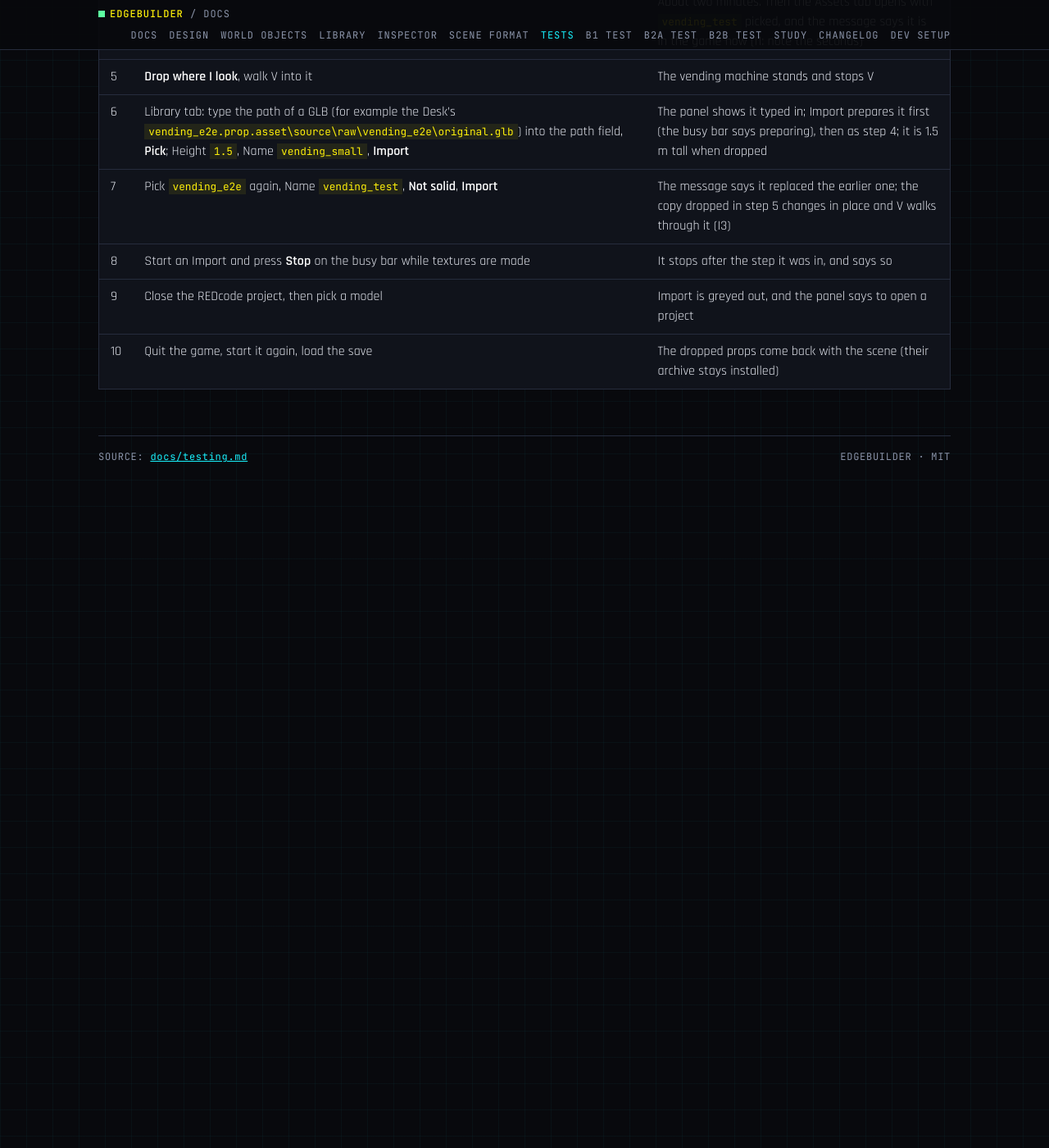
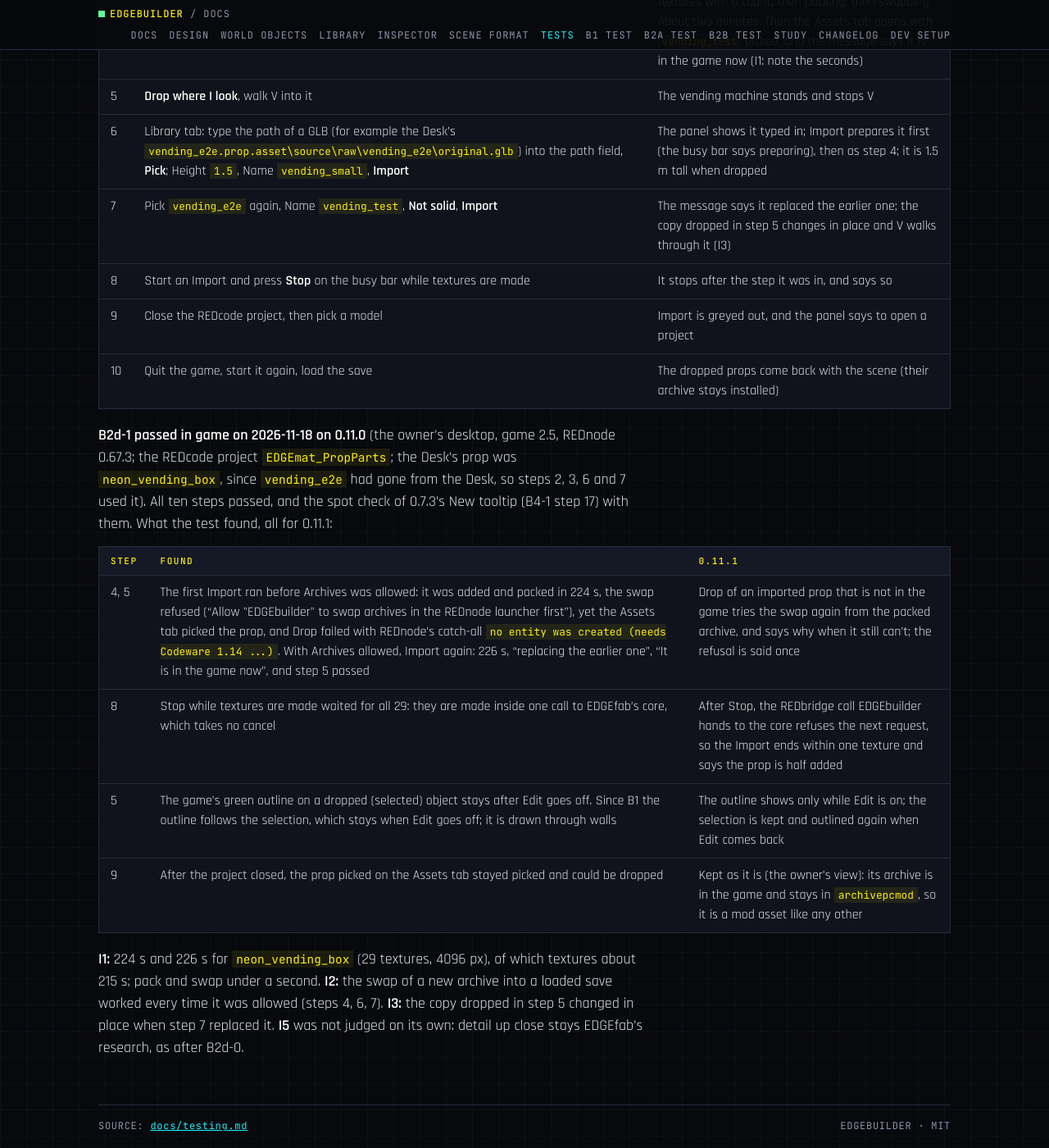
Before and after one commit to Edgemodders/EDGEbuilder, a Jekyll site: the page built from docs/testing.md, in a window 1280 px wide and 1400 px high, scrolled down 43511 px. Shown: the whole window at 82% size. Built offline with Jekyll 4.4.1, drawn with Linux system fonts in a browser that asks for light colours; before the commit the page ends 44141 px from its top, so only the background shows below that; some of the changed text lies outside the part shown.

Commit message:
B2d-1 passed in game on 0.11.0; findings for 0.11.1
Co-Authored-By: Claude Opus 5.5 <noreply@anthropic.com>

```diff
--- a/docs/testing.md
+++ b/docs/testing.md
@@ -518,7 +518,7 @@ Round 3 proved the node by rewriting sectors by hand; here `sector.build` writes
 | 14 | **200 Crates** is 200 entities (`crate_blue.ent`), with collision of their own, so it has no switch. Claude wrote **200 Cargo Crates** beside it in the Library: 200 solid `cargo_crate_b` meshes on the same spots. Take 200 Crates' bake out on the Bake tab, open 200 Cargo Crates, Bake; Pack and Install; start. Load the save where V stood (-2013.3, -2877.6, 98.0). Claude reads the frame rate | Against 67 fps (200 entity crates) and 65 fps (none) in the same view | W14 |
 | 15 | Save among solid crates, quit, turn the bake off, load the save | The save is fine, and V is not stuck | S9 |
 | 16 | Turn `redcode.pack.redmod` off in VS Code. Pack and Install; start. Turn it back on after | The bake goes in `archive\\pc\\mod` and stands; EDGEbuilder says it is baked | W15 |
-| 17 | Hover **New** on the Scene tab | The tooltip says `press "New Scene Here"` (0.7.3's wording, not looked at yet) | |
+| 17 | Hover **New** on the Scene tab | The tooltip says `press "New Scene Here"` (0.7.3's wording; looked at in B2d-1's session on 2026-11-18: passed) | |
 
 Found on 0.8.0 (2026-11-08): the Scale field took typing for an entity (the kit's `rn-input` does not read `disabled`; now hidden), step 14's 200 Crates are entities, which have no switch (Claude wrote 200 Cargo Crates, solid meshes on the same spots), and step 6 turned step 4's copy back on. Among 200 solid cargo crates: 75.2 and 75.9 fps, in a sandstorm in the morning, so not comparable with the 67 fps at night; step 15's load without the bake gives the same weather. Every baked crate came in at about 40 m, which the owner saw as pop-in: **0.8.1** adds **Seen from** (the scene's `streaming`, which round 2 proved reaches the game) and keeps the tab bar in place while a tab scrolls (the owner, 2026-11-08). Checked in REDnode's host with real clicks and keys; the smoke test bakes one at 300 m through REDbridge 0.12.0.
 
@@ -625,7 +625,7 @@ W11 is in the smoke test (a kind a bake cannot make is left out, and said so). E
 | Finding | What it was | Answer |
 |---|---|---|
 | A bake packed as a REDmod | With `redcode.pack.redmod` on, the `.xl` is in `mods\<project>\archives`, where 0.7.0 did not look, so previews would have stood on the bake. ArchiveXL reads it there, and the game needs `-modded` | 0.7.1 reads both places; this whole test ran as a REDmod. **The plain archive form was tested only by the probes** |
-| The Scene tab's name field and New | The field reads as the name for New, and Enter there renames the open scene with no question. New only opens the Library tab | 0.7.2: labelled Open scene's name, Enter asks first, New's tooltip says what comes next. Passed in game on 2026-11-05: the label, the question, Keep the name, Rename and the tooltip. 0.7.3 puts "New Scene Here" in the tooltip in quotes, at the owner's request, so it does not read as pressing New. Released without its own test, by the owner's choice (only the wording changed): **look at that tooltip in the next round** |
+| The Scene tab's name field and New | The field reads as the name for New, and Enter there renames the open scene with no question. New only opens the Library tab | 0.7.2: labelled Open scene's name, Enter asks first, New's tooltip says what comes next. Passed in game on 2026-11-05: the label, the question, Keep the name, Rename and the tooltip. 0.7.3 puts "New Scene Here" in the tooltip in quotes, at the owner's request, so it does not read as pressing New. Released without its own test, by the owner's choice (only the wording changed): looked at in B2d-1's session on 2026-11-18: passed |
 
 #### Questions for Library bakes: the test of B4-3
 
@@ -791,3 +791,14 @@ Agreed on 2026-11-12 ([design, Import a model](design.md#import-a-model-b2d)). T
 | 8 | Start an Import and press **Stop** on the busy bar while textures are made | It stops after the step it was in, and says so |
 | 9 | Close the REDcode project, then pick a model | Import is greyed out, and the panel says to open a project |
 | 10 | Quit the game, start it again, load the save | The dropped props come back with the scene (their archive stays installed) |
+
+**B2d-1 passed in game on 2026-11-18 on 0.11.0** (the owner's desktop, game 2.5, REDnode 0.67.3; the REDcode project `EDGEmat_PropParts`; the Desk's prop was `neon_vending_box`, since `vending_e2e` had gone from the Desk, so steps 2, 3, 6 and 7 used it). All ten steps passed, and the spot check of 0.7.3's New tooltip (B4-1 step 17) with them. What the test found, all for 0.11.1:
+
+| Step | Found | 0.11.1 |
+|---|---|---|
+| 4, 5 | The first Import ran before Archives was allowed: it was added and packed in 224 s, the swap refused ("Allow \"EDGEbuilder\" to swap archives in the REDnode launcher first"), yet the Assets tab picked the prop, and Drop failed with REDnode's catch-all `no entity was created (needs Codeware 1.14 ...)`. With Archives allowed, Import again: 226 s, "replacing the earlier one", "It is in the game now", and step 5 passed | Drop of an imported prop that is not in the game tries the swap again from the packed archive, and says why when it still can't; the refusal is said once |
+| 8 | Stop while textures are made waited for all 29: they are made inside one call to EDGEfab's core, which takes no cancel | After Stop, the REDbridge call EDGEbuilder hands to the core refuses the next request, so the Import ends within one texture and says the prop is half added |
+| 5 | The game's green outline on a dropped (selected) object stays after Edit goes off. Since B1 the outline follows the selection, which stays when Edit goes off; it is drawn through walls | The outline shows only while Edit is on; the selection is kept and outlined again when Edit comes back |
+| 9 | After the project closed, the prop picked on the Assets tab stayed picked and could be dropped | Kept as it is (the owner's view): its archive is in the game and stays in `archivepcmod`, so it is a mod asset like any other |
+
+**I1:** 224 s and 226 s for `neon_vending_box` (29 textures, 4096 px), of which textures about 215 s; pack and swap under a second. **I2:** the swap of a new archive into a loaded save worked every time it was allowed (steps 4, 6, 7). **I3:** the copy dropped in step 5 changed in place when step 7 replaced it. **I5** was not judged on its own: detail up close stays EDGEfab's research, as after B2d-0.
```
Also changed, not shown: CLAUDE.md (+1 -1 lines), docs/index.md (+1 -1 lines).
